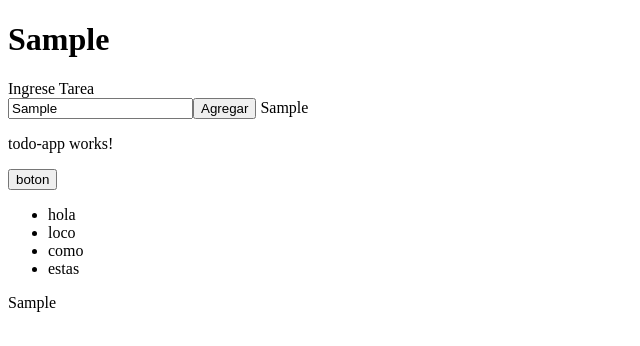
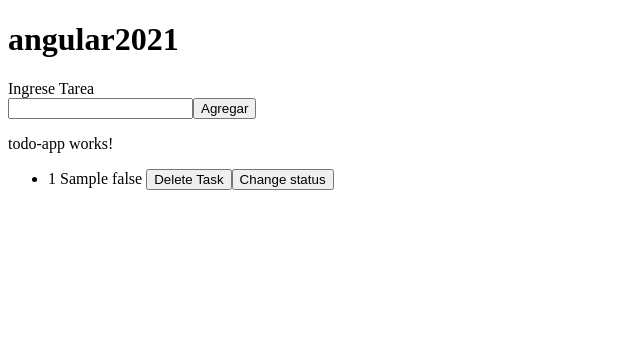
Before and after one commit to utnfrrottads/angular2021, an Angular app: page / in a window 1280 px wide. Both pictures are taken after typing "Sample" into the empty fields and a click on the button "Agregar". Shown: the top 346 px of the page, without its empty margins (0-640 px from the left). Built offline with nearby package versions, Linux system fonts and the light colour scheme.

Commit message:
primeros pasos

```diff
--- a/src/app/app.component.html
+++ b/src/app/app.component.html
@@ -1,10 +1,10 @@
 <h1>{{title}}</h1>
 
 <app-todo-form
-(oCont)="cambiarTitulo($event)"
-[iCont]="title"
+(addTask)="addTask($event)"
 ></app-todo-form>
 
 <app-todo-app
-[value]="title"
+(taskRemoved)="taskRemoved($event)"
+[list]="list"
 ></app-todo-app>
--- a/src/app/app.component.ts
+++ b/src/app/app.component.ts
@@ -1,4 +1,5 @@
 import { Component } from '@angular/core';
+import {TodoItem} from './model/todo-item';
 
 @Component({
   selector: 'app-root',
@@ -8,9 +9,24 @@ import { Component } from '@angular/core';
 export class AppComponent {
   title = 'angular2021';
 
+  list: TodoItem[] = [];
+  lastId = 1;
+  task!: TodoItem;
 
-  cambiarTitulo(event:any){
-    this.title = event;
+  addTask(event:any){
+    this.task = new TodoItem();
+    this.task.id = this.lastId;
+    this.task.description = event;
+    this.list.push(this.task);
+    this.lastId = this.lastId + 1;
+  }
+  taskRemoved(event: TodoItem){
+    for(let i = 0; i<this.list.length; i++){
+      if(this.list[i].id === event.id){
+        this.list.splice(i,1);
+      }
+    }
   }
 
+
 }
--- a/src/app/model/todo-item.ts
+++ b/src/app/model/todo-item.ts
@@ -1,6 +1,6 @@
 export class TodoItem {
-    id: any;
-    description: any;
+    id!: number;
+    description!: string;
     isCompleted: boolean = false;
 
     toggleCompleted() {
--- a/src/app/todo-app/todo-app.component.html
+++ b/src/app/todo-app/todo-app.component.html
@@ -1,6 +1,7 @@
 <p>todo-app works!</p>
-<button (click)="add('pepe')" >boton</button>
 <ul>
-    <li *ngFor="let item of arr">{{item}}</li>
+    <li *ngFor="let task of list">{{task.id}} {{task.description}} {{task.isCompleted}}
+    <button (click)="deleteTask(task)" >Delete Task</button>
+    <button (click)="changeStatus(task)" >Change status</button>
+    </li>
 </ul>
-<p>{{value}}</p>
--- a/src/app/todo-app/todo-app.component.ts
+++ b/src/app/todo-app/todo-app.component.ts
@@ -1,4 +1,6 @@
-import { Component, OnInit, Input } from '@angular/core';
+import { Component, OnInit, Input, Output, EventEmitter } from '@angular/core';
+
+import {TodoItem} from '../model/todo-item';
 
 @Component({
   selector: 'app-todo-app',
@@ -7,15 +9,19 @@ import { Component, OnInit, Input } from '@angular/core';
 })
 export class TodoAppComponent implements OnInit {
 
-  arr:string[] = ["hola","loco","como","estas"];
-  @Input() value:any = 'valor del todo-app';
+  @Input() list: TodoItem[] = [];
+
+  @Output() taskRemoved = new EventEmitter();
+
   constructor() { }
 
   ngOnInit(): void {
   }
 
-  add(value:any){
-    this.arr.push(value);
+  deleteTask(task:any){
+    this.taskRemoved.emit(task);
   }
-
+  changeStatus(task:TodoItem){
+    task.toggleCompleted();
+  }
 }
--- a/src/app/todo-form/todo-form.component.html
+++ b/src/app/todo-form/todo-form.component.html
@@ -4,4 +4,3 @@
 (click)="add(Input)" >
 Agregar
 </button>
-{{iCont}}
--- a/src/app/todo-form/todo-form.component.ts
+++ b/src/app/todo-form/todo-form.component.ts
@@ -8,18 +8,15 @@ import {TodoAppComponent} from '../todo-app/todo-app.component';
 })
 export class TodoFormComponent implements OnInit {
 
-  @Input() iCont = '';
-  @Output() oCont = new EventEmitter();
-  //todoApp?: TodoAppComponent;
-  @Input() todoApp?: TodoAppComponent
+  @Output() addTask = new EventEmitter();
+
   constructor() { }
 
   ngOnInit(): void {
   }
   add(Input:any){
-    //this.iCont = Input.value;
-    this.oCont.emit(Input.value);
-    this.todoApp?.add(Input.value);
+    this.addTask.emit(Input.value);
+    Input.value = '';
   }
 
 }
```
